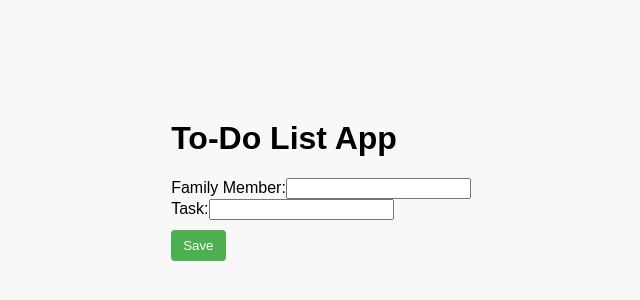
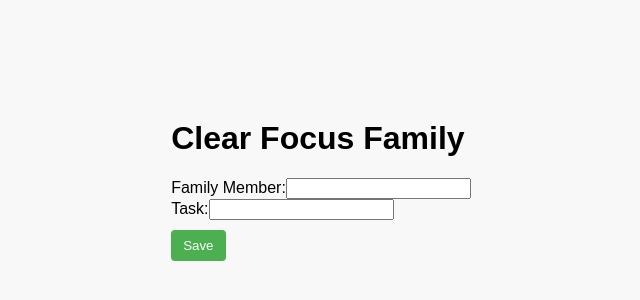
Before and after one commit to ColetteAtupulazi/clearFocus, a React (Create React App) app in the folder clear-focus/: page / in a window 1280 px wide. Shown: the part 220-520 px from the top of the page, without its empty margins (319-959 px from the left). Built offline with nearby package versions, Linux system fonts and the light colour scheme.

Commit message:
changed the to-do title

```diff
--- a/clear-focus/src/App.js
+++ b/clear-focus/src/App.js
@@ -11,7 +11,7 @@ const App = () => {
 
   return (
     <div>
-      <h1>To-Do List App</h1>
+      <h1>Clear Focus Family</h1>
       {/* Render the list of tasks here if needed */}
       <AddTaskForm onAddTask={handleAddTask} />
     </div>
```
